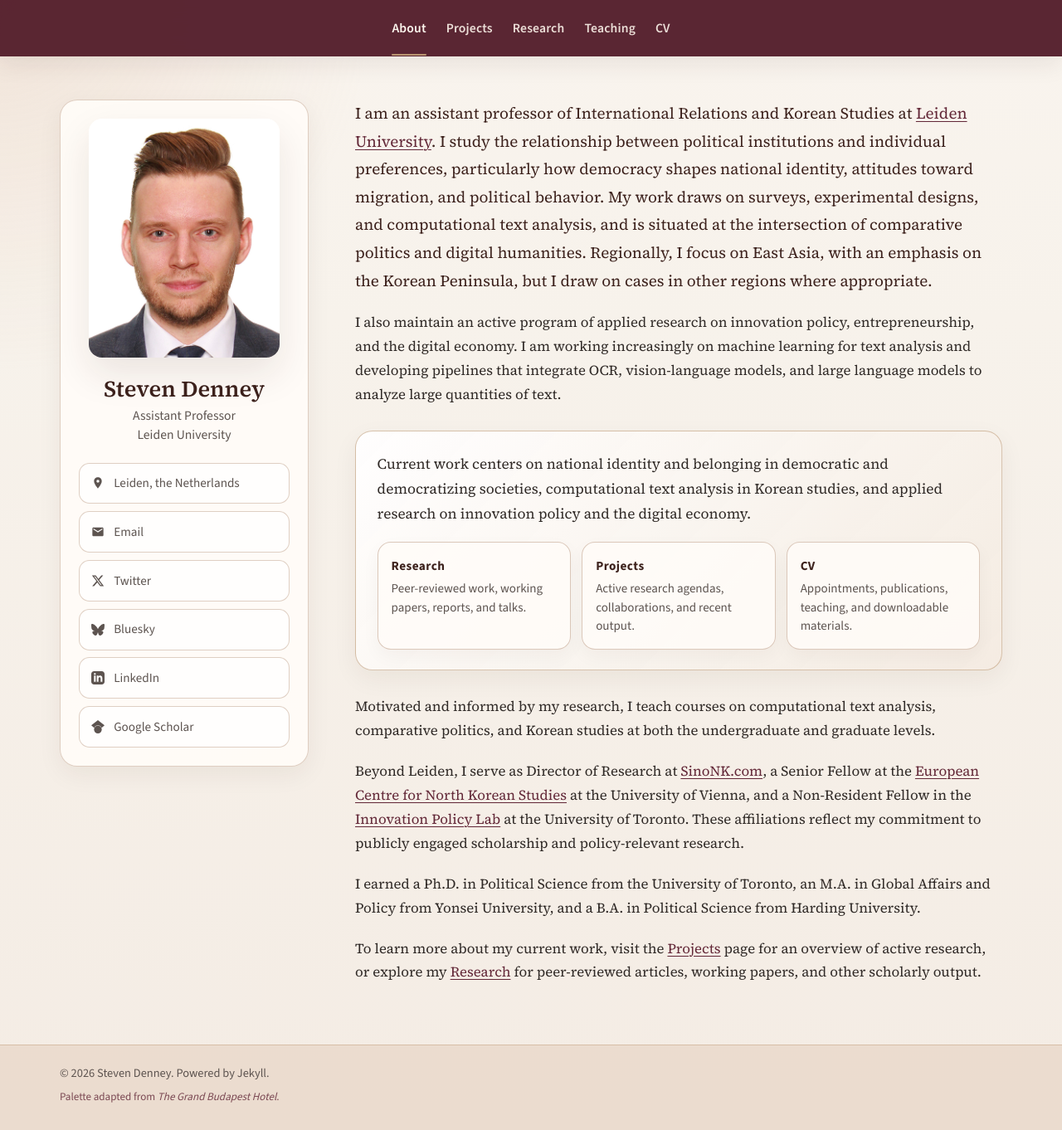
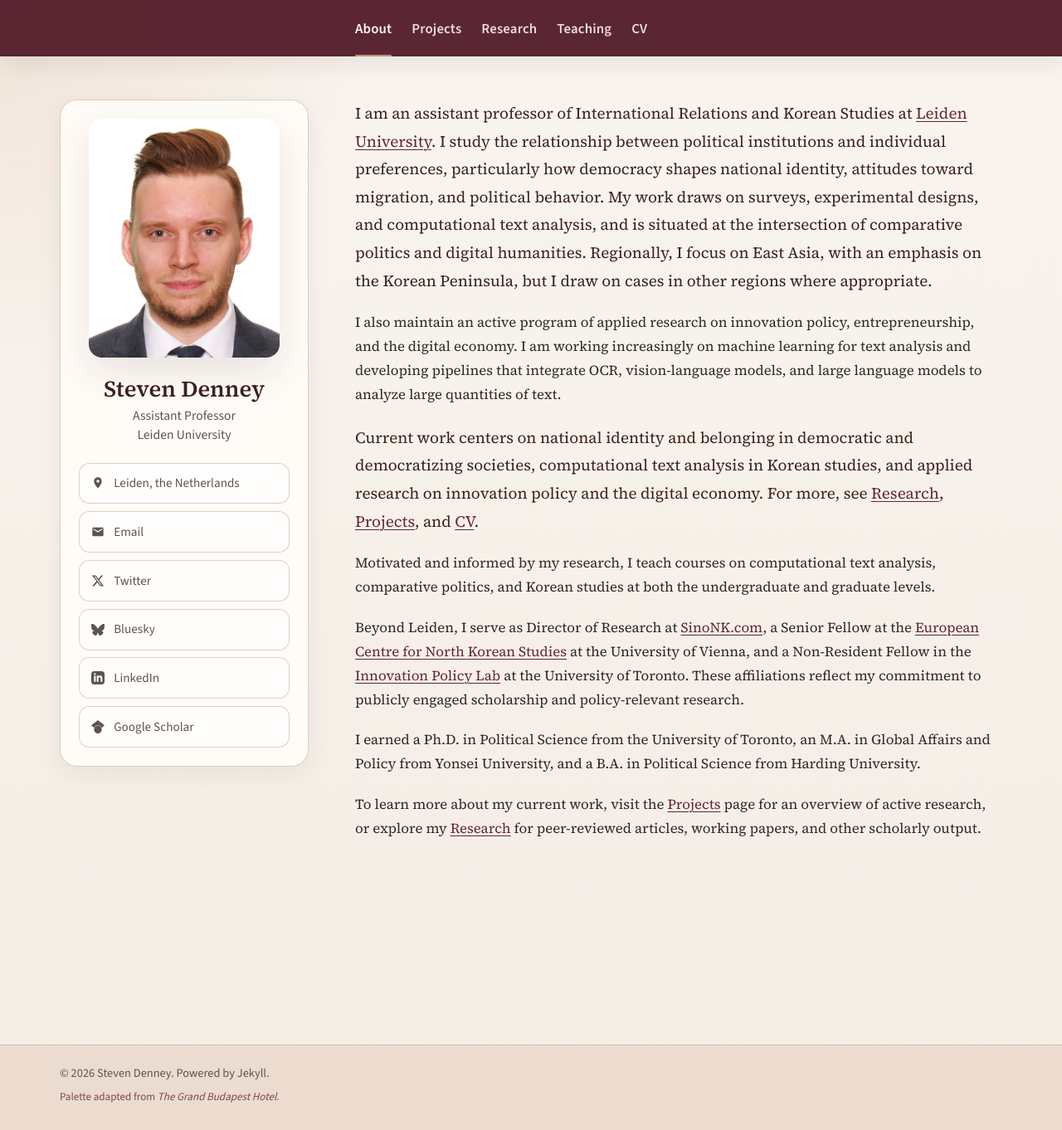
Before and after one commit to scdenney/scdenney.github.io, a Jekyll site: the page built from index.md, in a window 1280 px wide and 1362 px high. Shown: the whole window at 83% size. Built offline with Jekyll 4.4.1, drawn with Linux system fonts in a browser that asks for light colours.

Commit message:
Simplify about page intro

```diff
--- a/_layouts/default.html
+++ b/_layouts/default.html
@@ -3,7 +3,7 @@
 <head>
   {% include head.html %}
 </head>
-<body>
+<body class="layout-default">
   <a class="skip-link" href="#main-content">Skip to content</a>
   {% include header.html %}
 
--- a/_layouts/home.html
+++ b/_layouts/home.html
@@ -3,7 +3,7 @@
 <head>
   {% include head.html %}
 </head>
-<body>
+<body class="layout-home">
   <a class="skip-link" href="#main-content">Skip to content</a>
   {% include header.html %}
 
--- a/assets/css/style.css
+++ b/assets/css/style.css
@@ -26,6 +26,8 @@
   --radius-sm: 0.5rem;
   --radius-md: 0.9rem;
   --radius-lg: 1.3rem;
+  --home-sidebar-width: 18.75rem;
+  --home-layout-gap: 3.5rem;
   --content-width: 74rem;
   --section-width: 58rem;
   --section-width-wide: 68rem;
@@ -194,21 +196,6 @@ hr {
   min-height: 4.25rem;
 }
 
-.masthead__brand {
-  color: #f8efe6;
-  font-family: var(--font-sans);
-  font-size: 1rem;
-  font-weight: 700;
-  letter-spacing: 0.04em;
-  text-decoration: none;
-  text-transform: uppercase;
-}
-
-.masthead__brand:hover,
-.masthead__brand:focus-visible {
-  color: #fff7ee;
-}
-
 .masthead__nav {
   margin: 0 auto;
   display: flex;
@@ -221,7 +208,7 @@ hr {
   padding: 0.35rem 0;
   color: rgba(248, 239, 230, 0.92);
   font-family: var(--font-sans);
-  font-size: 0.98rem;
+  font-size: 1.05rem;
   font-weight: 600;
   letter-spacing: 0.01em;
   text-decoration: none;
@@ -294,10 +281,28 @@ hr {
   padding-top: 2.8rem;
 }
 
+.layout-home .masthead__inner {
+  display: grid;
+  grid-template-columns: minmax(17rem, var(--home-sidebar-width)) minmax(0, 1fr);
+  gap: var(--home-layout-gap);
+  justify-content: initial;
+}
+
+.layout-home .masthead__nav {
+  grid-column: 2;
+  margin: 0;
+  justify-self: start;
+}
+
+.layout-home .nav-toggle {
+  grid-column: 2;
+  justify-self: end;
+}
+
 .home-layout {
   display: grid;
-  grid-template-columns: minmax(17rem, 18.75rem) minmax(0, 1fr);
-  gap: 3.5rem;
+  grid-template-columns: minmax(17rem, var(--home-sidebar-width)) minmax(0, 1fr);
+  gap: var(--home-layout-gap);
   align-items: start;
 }
 
@@ -397,63 +402,11 @@ hr {
   color: var(--color-heading);
 }
 
-.page-callout {
-  margin: 1.75rem 0 1.9rem;
-  padding: 1.5rem 1.6rem;
-  border: 1px solid rgba(185, 148, 112, 0.55);
-  border-radius: var(--radius-lg);
-  background:
-    linear-gradient(135deg, rgba(255, 255, 255, 0.92), rgba(244, 234, 224, 0.88));
-  box-shadow: var(--shadow-sm);
-}
-
-.page-callout__text {
-  margin-bottom: 1.15rem;
-  font-size: 1.08rem;
-  line-height: 1.75;
-}
-
-.page-callout__grid {
-  display: grid;
-  grid-template-columns: repeat(3, minmax(0, 1fr));
-  gap: 0.8rem;
-}
-
-.page-callout__card {
-  display: block;
-  padding: 0.95rem 1rem 1rem;
-  border: 1px solid rgba(216, 195, 180, 0.9);
-  border-radius: 1rem;
-  background: rgba(255, 252, 248, 0.84);
-  color: var(--color-text);
-  text-decoration: none;
-  box-shadow: 0 8px 22px rgba(54, 31, 24, 0.04);
-}
-
-.page-callout__card:hover,
-.page-callout__card:focus-visible {
-  border-color: rgba(98, 39, 55, 0.36);
-  color: var(--color-text);
-  box-shadow: 0 16px 32px rgba(98, 39, 55, 0.08);
-  transform: translateY(-1px);
-}
-
-.page-callout__card-title {
-  display: block;
-  margin-bottom: 0.2rem;
+.page-inline-summary,
+.home-layout .page-content > p:first-of-type {
+  font-size: 1.18rem;
+  line-height: 1.78;
   color: var(--color-heading);
-  font-family: var(--font-sans);
-  font-size: 0.95rem;
-  font-weight: 700;
-  letter-spacing: 0.03em;
-}
-
-.page-callout__card-text {
-  display: block;
-  color: var(--color-text-soft);
-  font-family: var(--font-sans);
-  font-size: 0.94rem;
-  line-height: 1.5;
 }
 
 .section-layout {
@@ -854,6 +807,12 @@ details ul li {
     min-height: 4rem;
   }
 
+  .layout-home .masthead__inner {
+    display: flex;
+    justify-content: center;
+    gap: 0;
+  }
+
   .nav-toggle {
     display: inline-flex;
     margin-left: auto;
@@ -895,6 +854,12 @@ details ul li {
     background: rgba(255, 255, 255, 0.1);
   }
 
+  .layout-home .masthead__nav,
+  .layout-home .nav-toggle {
+    grid-column: auto;
+    justify-self: auto;
+  }
+
   .home-layout {
     grid-template-columns: 1fr;
   }
@@ -916,10 +881,6 @@ details ul li {
     flex-direction: column;
     align-items: flex-start;
   }
-
-  .page-callout__grid {
-    grid-template-columns: 1fr;
-  }
 }
 
 @media (max-width: 640px) {
@@ -940,8 +901,7 @@ details ul li {
 
   .project-card,
   .publication-item,
-  .cv-container,
-  .page-callout {
+  .cv-container {
     padding: 1rem;
   }
 
--- a/index.md
+++ b/index.md
@@ -7,23 +7,7 @@ I am an assistant professor of International Relations and Korean Studies at [Le
 
 I also maintain an active program of applied research on innovation policy, entrepreneurship, and the digital economy. I am working increasingly on machine learning for text analysis and developing pipelines that integrate OCR, vision-language models, and large language models to analyze large quantities of text.
 
-<div class="page-callout">
-  <p class="page-callout__text">Current work centers on national identity and belonging in democratic and democratizing societies, computational text analysis in Korean studies, and applied research on innovation policy and the digital economy.</p>
-  <div class="page-callout__grid">
-    <a href="/research/" class="page-callout__card">
-      <span class="page-callout__card-title">Research</span>
-      <span class="page-callout__card-text">Peer-reviewed work, working papers, reports, and talks.</span>
-    </a>
-    <a href="/projects/" class="page-callout__card">
-      <span class="page-callout__card-title">Projects</span>
-      <span class="page-callout__card-text">Active research agendas, collaborations, and recent output.</span>
-    </a>
-    <a href="/cv/" class="page-callout__card">
-      <span class="page-callout__card-title">CV</span>
-      <span class="page-callout__card-text">Appointments, publications, teaching, and downloadable materials.</span>
-    </a>
-  </div>
-</div>
+<p class="page-inline-summary">Current work centers on national identity and belonging in democratic and democratizing societies, computational text analysis in Korean studies, and applied research on innovation policy and the digital economy. For more, see <a href="/research/">Research</a>, <a href="/projects/">Projects</a>, and <a href="/cv/">CV</a>.</p>
 
 Motivated and informed by my research, I teach courses on computational text analysis, comparative politics, and Korean studies at both the undergraduate and graduate levels.
 
```
